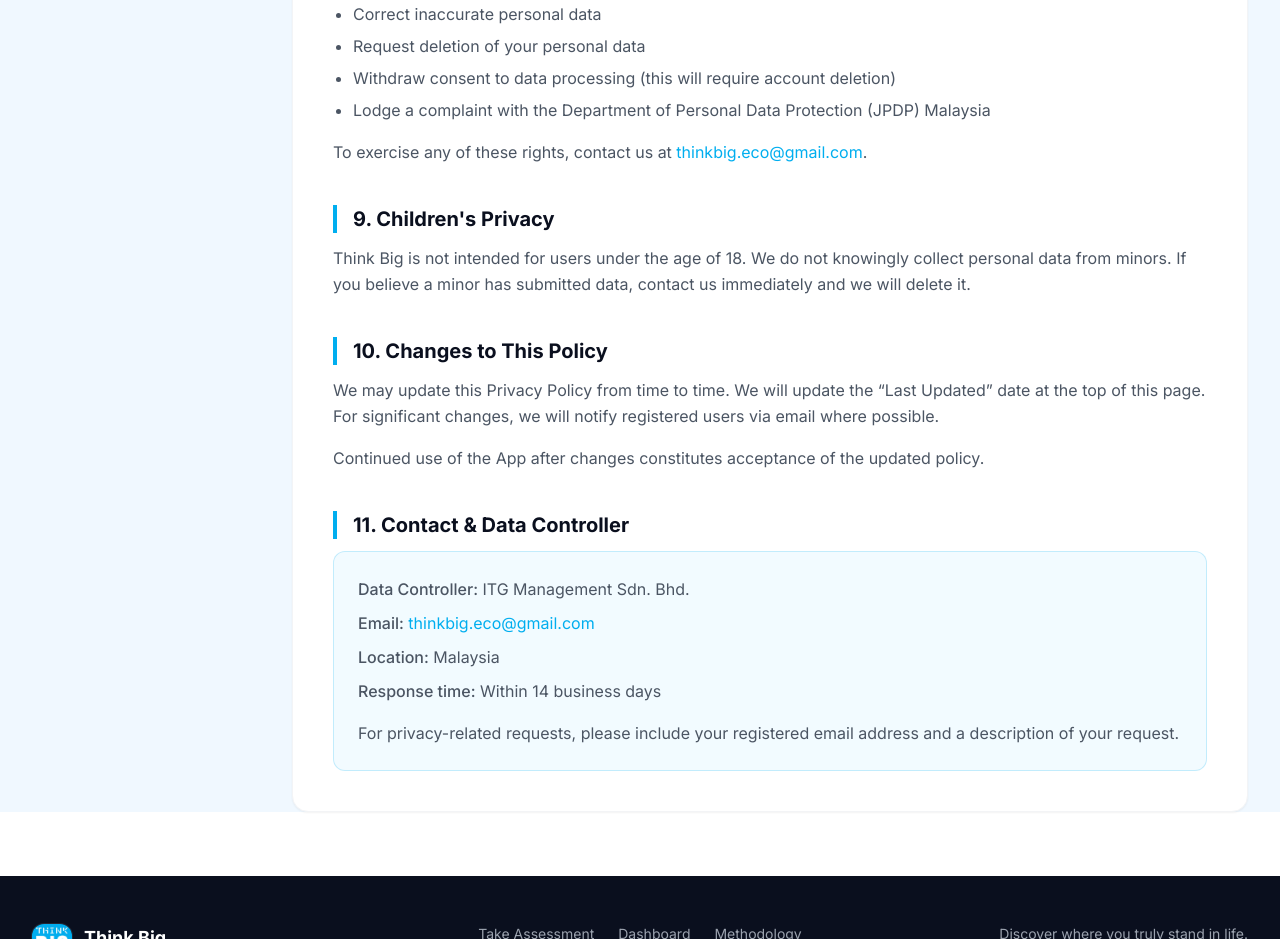
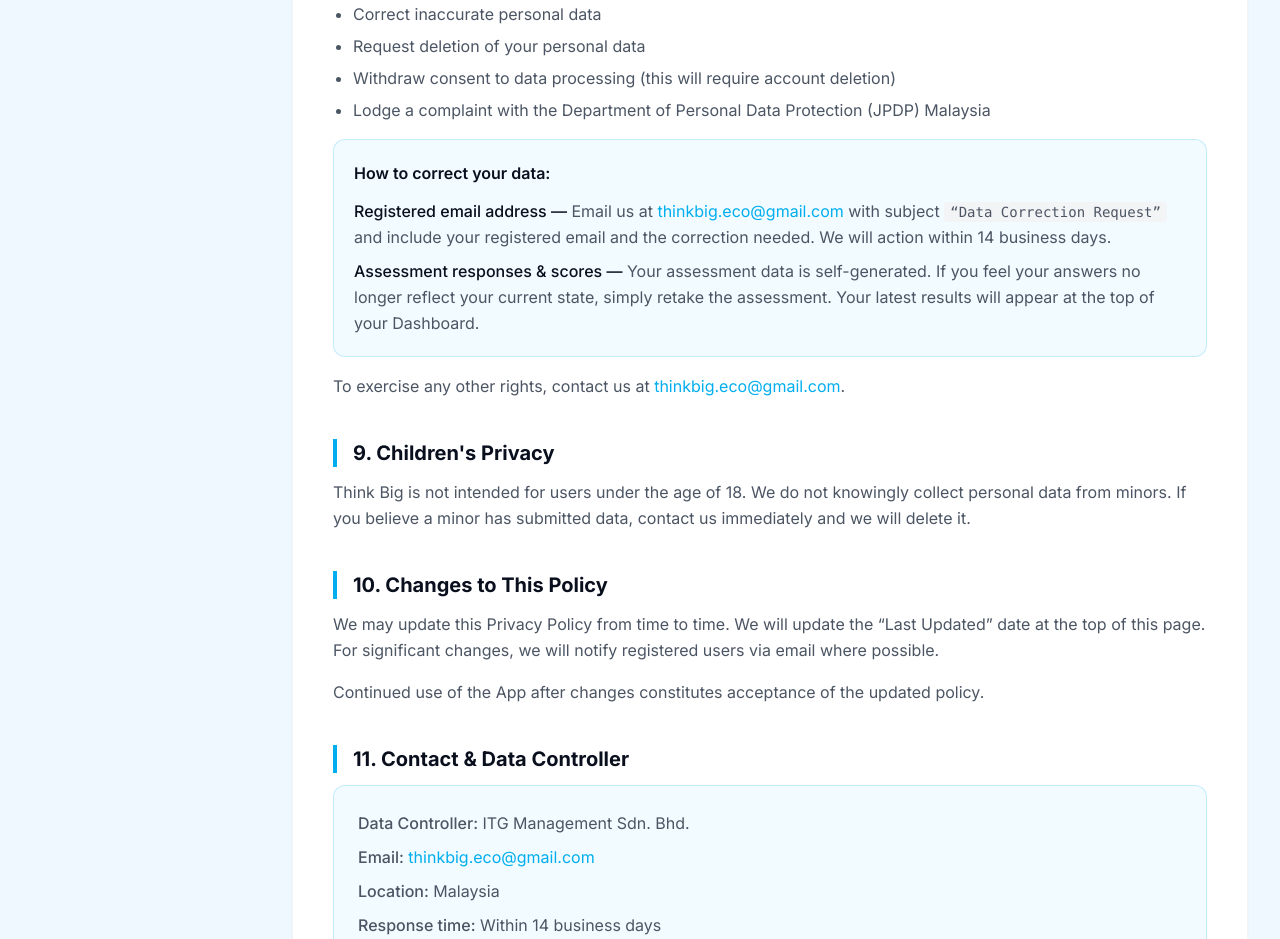
Before and after one commit to ooiengwei/think-big-app, a React (Vite) app: page /privacy in a window 1280 px wide. Shown: the part 3040-3979 px from the top of the page. Built offline with nearby package versions, Linux system fonts and the light colour scheme; no server answers.

Commit message:
fix: clarify data correction process in Privacy Policy (PDPA Section 8)

```diff
--- a/src/pages/Privacy.jsx
+++ b/src/pages/Privacy.jsx
@@ -285,8 +285,25 @@
                     <li>Withdraw consent to data processing (this will require account deletion)</li>
                     <li>Lodge a complaint with the Department of Personal Data Protection (JPDP) Malaysia</li>
                   </ul>
+
+                  <div className="bg-[#00AEEF]/5 border border-[#00AEEF]/20 rounded-xl p-5 space-y-3">
+                    <p className="font-semibold text-[#0A0F1E]">How to correct your data:</p>
+                    <div className="space-y-2">
+                      <p>
+                        <span className="font-medium text-[#0A0F1E]">Registered email address —</span>{' '}
+                        Email us at{' '}
+                        <a href="mailto:thinkbig.eco@gmail.com" className="text-[#00AEEF] hover:underline">thinkbig.eco@gmail.com</a>{' '}
+                        with subject <span className="font-mono text-sm bg-gray-100 px-1.5 py-0.5 rounded">&ldquo;Data Correction Request&rdquo;</span> and include your registered email and the correction needed. We will action within 14 business days.
+                      </p>
+                      <p>
+                        <span className="font-medium text-[#0A0F1E]">Assessment responses &amp; scores —</span>{' '}
+                        Your assessment data is self-generated. If you feel your answers no longer reflect your current state, simply retake the assessment. Your latest results will appear at the top of your Dashboard.
+                      </p>
+                    </div>
+                  </div>
+
                   <p>
-                    To exercise any of these rights, contact us at{' '}
+                    To exercise any other rights, contact us at{' '}
                     <a href="mailto:thinkbig.eco@gmail.com" className="text-[#00AEEF] hover:underline">thinkbig.eco@gmail.com</a>.
                   </p>
                 </div>
```
